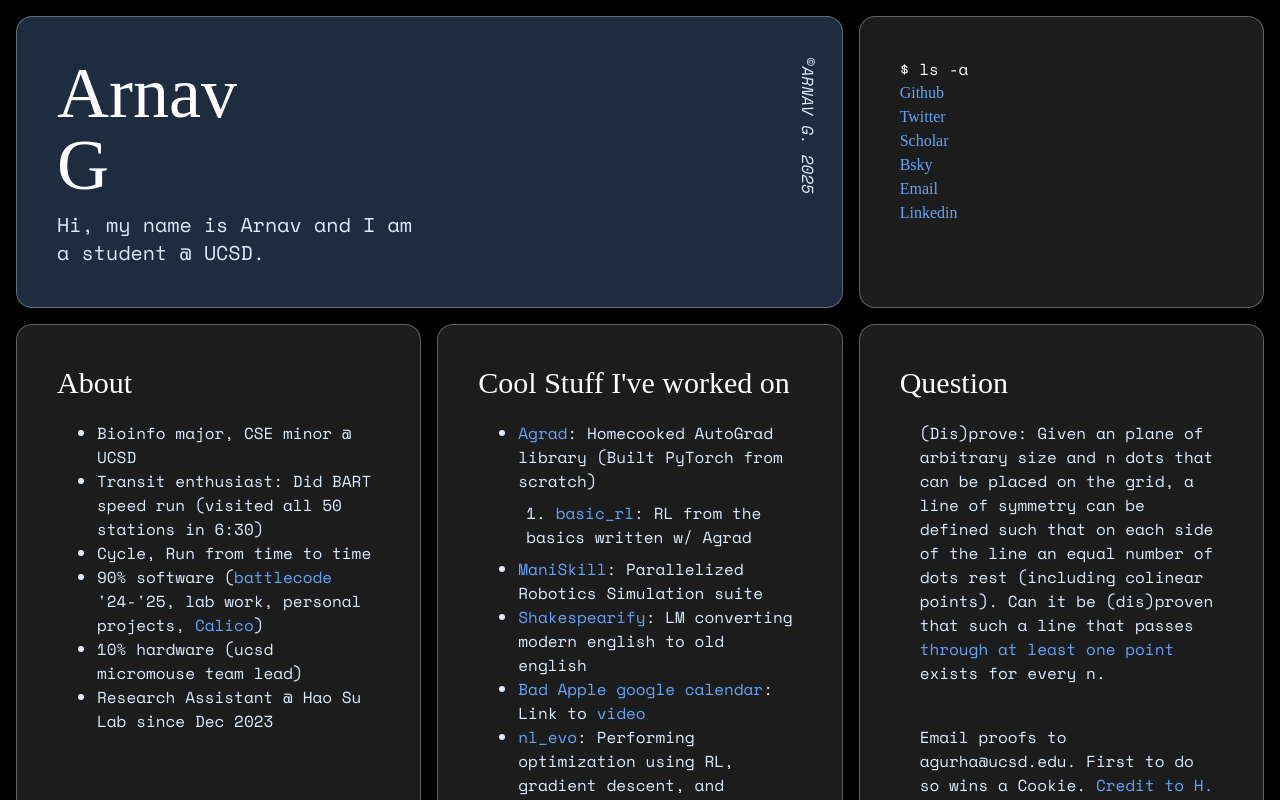
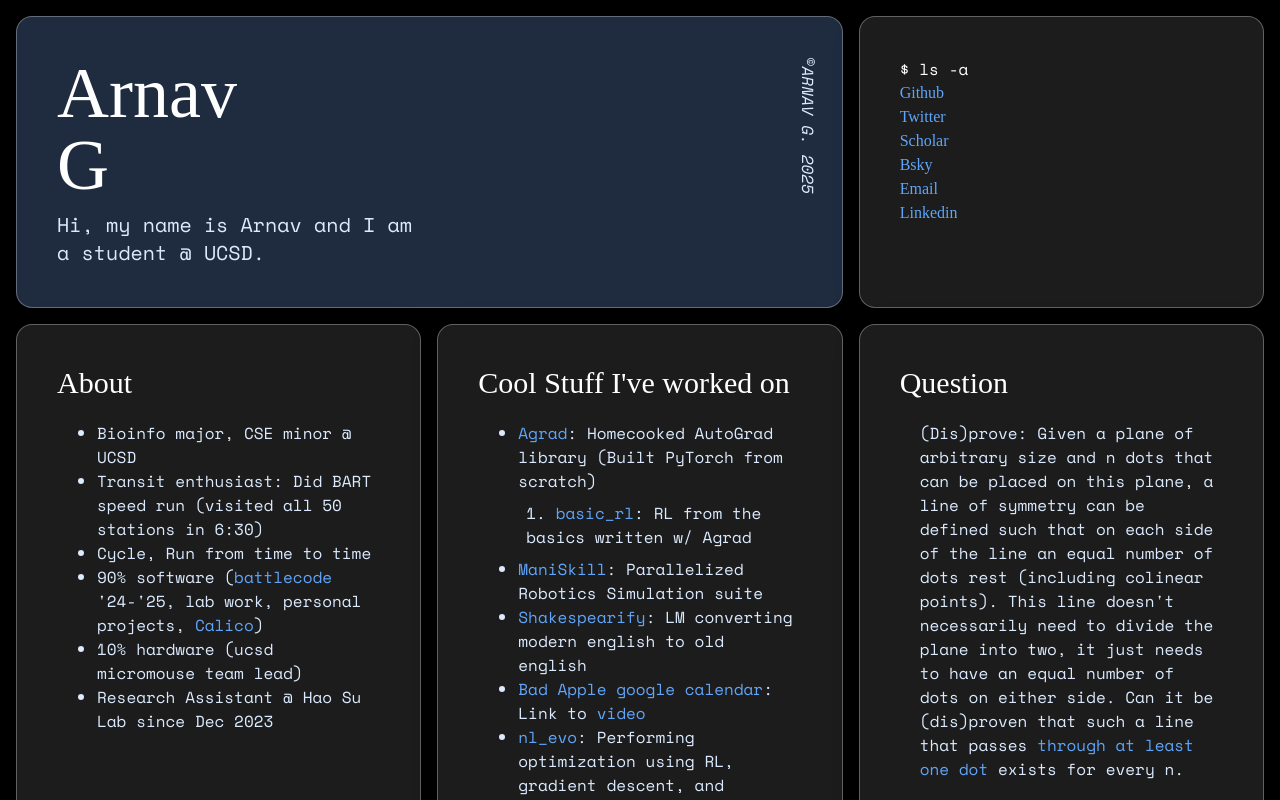
Before and after one commit to arnavg115/arnavg115.github.io, a React (Vite) app: page / in a window 1280 px wide. Shown: the top 800 px of the page. Built offline with nearby package versions, Linux system fonts and the light colour scheme; a web font is replaced by a local one.

Commit message:
fixed grammar

```diff
--- a/src/App.tsx
+++ b/src/App.tsx
@@ -124,12 +124,13 @@
           <h1 className="text-3xl">Question</h1>
           <div className="font-mono text-blue-100 mt-5 pl-5">
             <p>
-              (Dis)prove: Given an plane of arbitrary size and n dots that can
-              be placed on the grid, a line of symmetry can be defined such that
+              (Dis)prove: Given a plane of arbitrary size and n dots that can be
+              placed on this plane, a line of symmetry can be defined such that
               on each side of the line an equal number of dots rest (including
-              colinear points). Can it be (dis)proven that such a line that
-              passes{" "}
-              <span className="text-blue-400">through at least one point </span>
+              colinear points). This line doesn't necessarily need to divide the
+              plane into two, it just needs to have an equal number of dots on
+              either side. Can it be (dis)proven that such a line that passes{" "}
+              <span className="text-blue-400">through at least one dot </span>
               exists for every n.
             </p>
 
```
